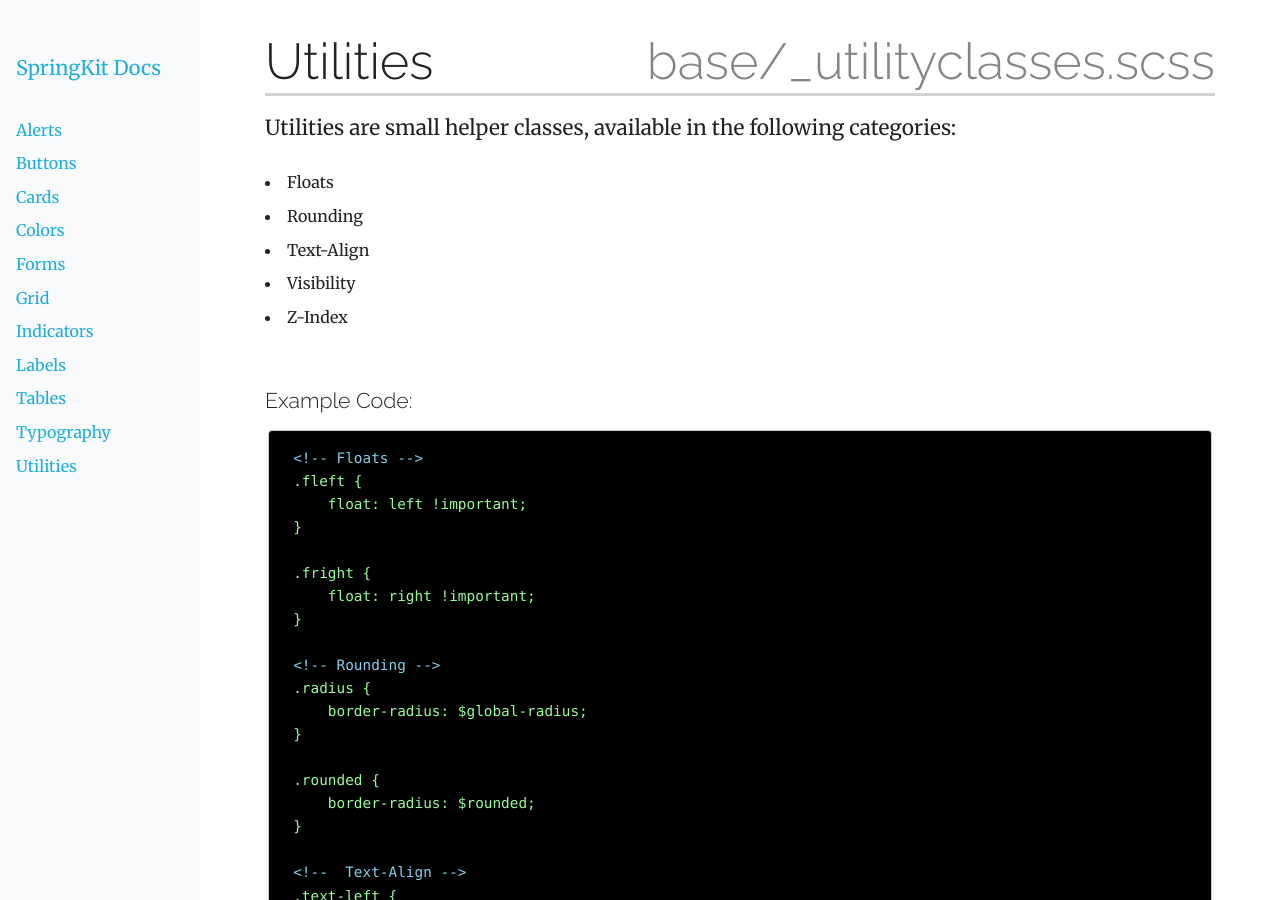
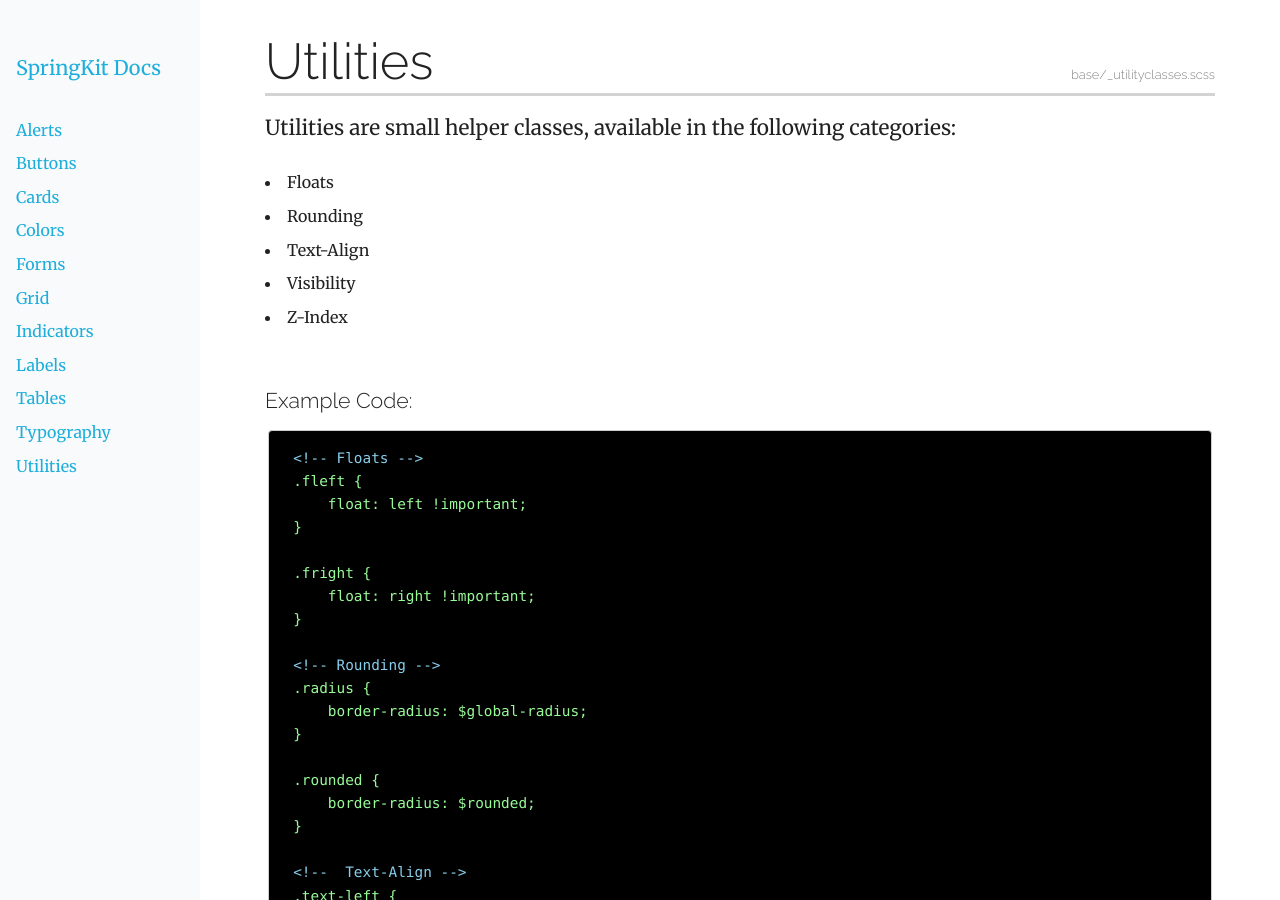
Before and after one commit to pixelspring/SpringKit, a Jekyll site: the page built from docs/_posts/2016-03-02-utilities.markdown, in a window 1280 px wide and 900 px high. Built offline with Jekyll 4.4.1, drawn with Linux system fonts in a browser that asks for light colours.

Commit message:
Make sass file location <small>

```diff
--- a/docs/_layouts/post.html
+++ b/docs/_layouts/post.html
@@ -4,7 +4,7 @@ layout: default
 <article class="post">
 
     <header class="post-header row column">
-        <h1 class="post-title" itemprop="name headline">{{ page.title }} <span class="fright subheader">{{ page.sassbase }}</span></h1>
+        <h1 class="post-title" itemprop="name headline">{{ page.title }}<span class="fright subheader"><small>{{ page.sassbase }}</small></span></h1>
     </header>
 
     <div class="post-content" itemprop="articleBody">
```
